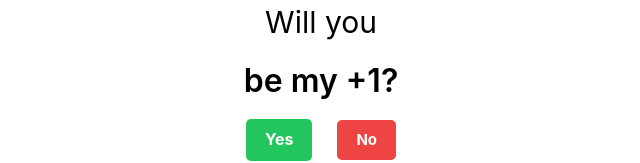
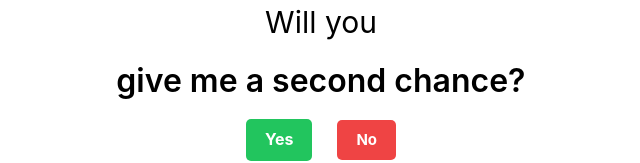
Before and after one commit to himanshuc3/Ms.Sarmooh, a Vue app: page / in a window 1280 px wide. Shown: the part 418-581 px from the top of the page, without its empty margins (319-959 px from the left). Built offline with nearby package versions, Linux system fonts and the light colour scheme.

Commit message:
text for staggering text

```diff
--- a/src/App.vue
+++ b/src/App.vue
@@ -83,9 +83,9 @@ export default {
         Will you
         <div class="parent-staggers">
           <div class="staggers">
-            <div>give me second chance?</div>
-            <div>recoup our chemistry?</div>
-            <div>be my +1?</div>
+            <div>want to go for slow walks with me?</div>
+            <div>want more 11th Avenue dates?</div>
+            <div>give me a second chance?</div>
             <div>be my MADAM JI?</div>
           </div>
         </div>
```
